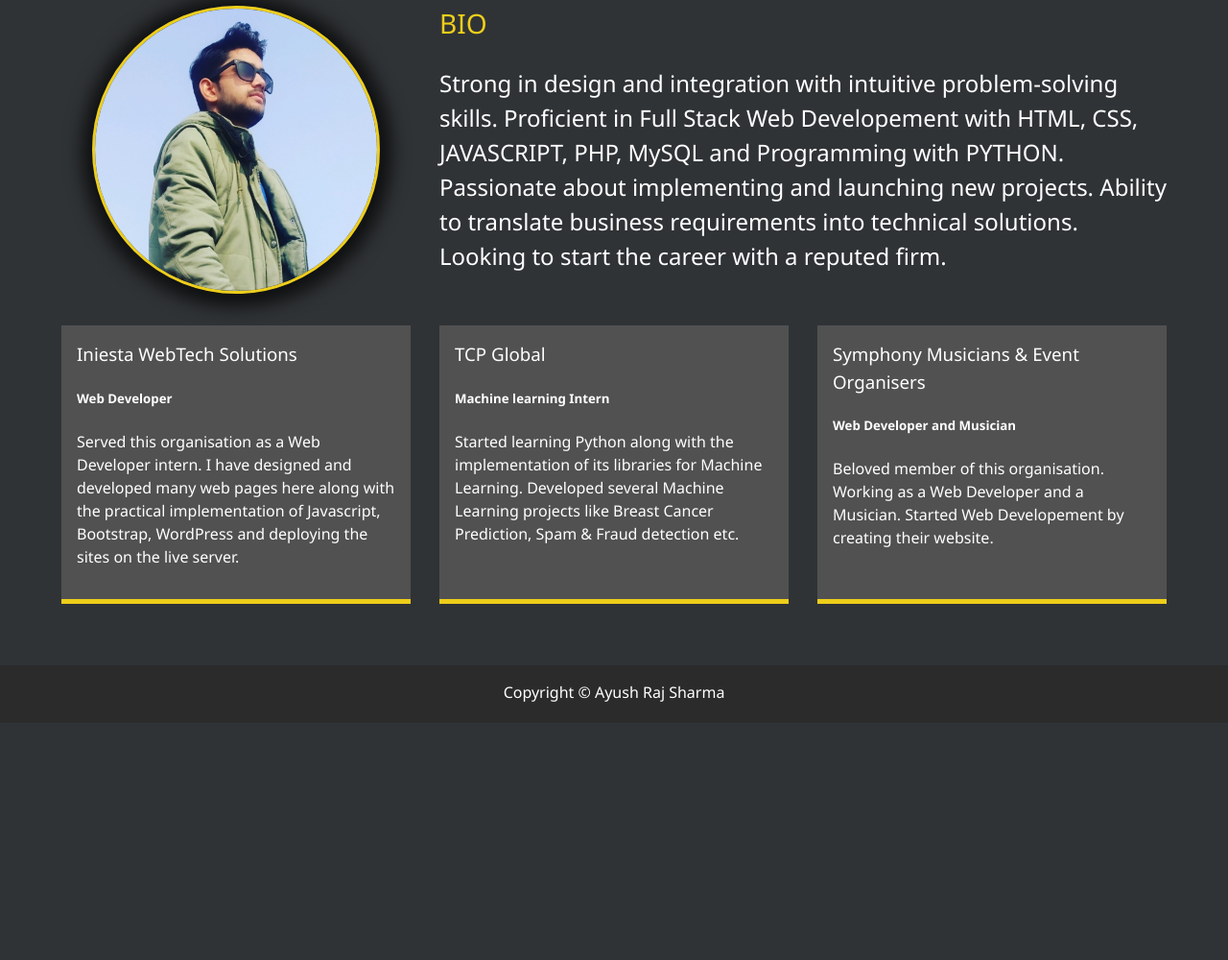
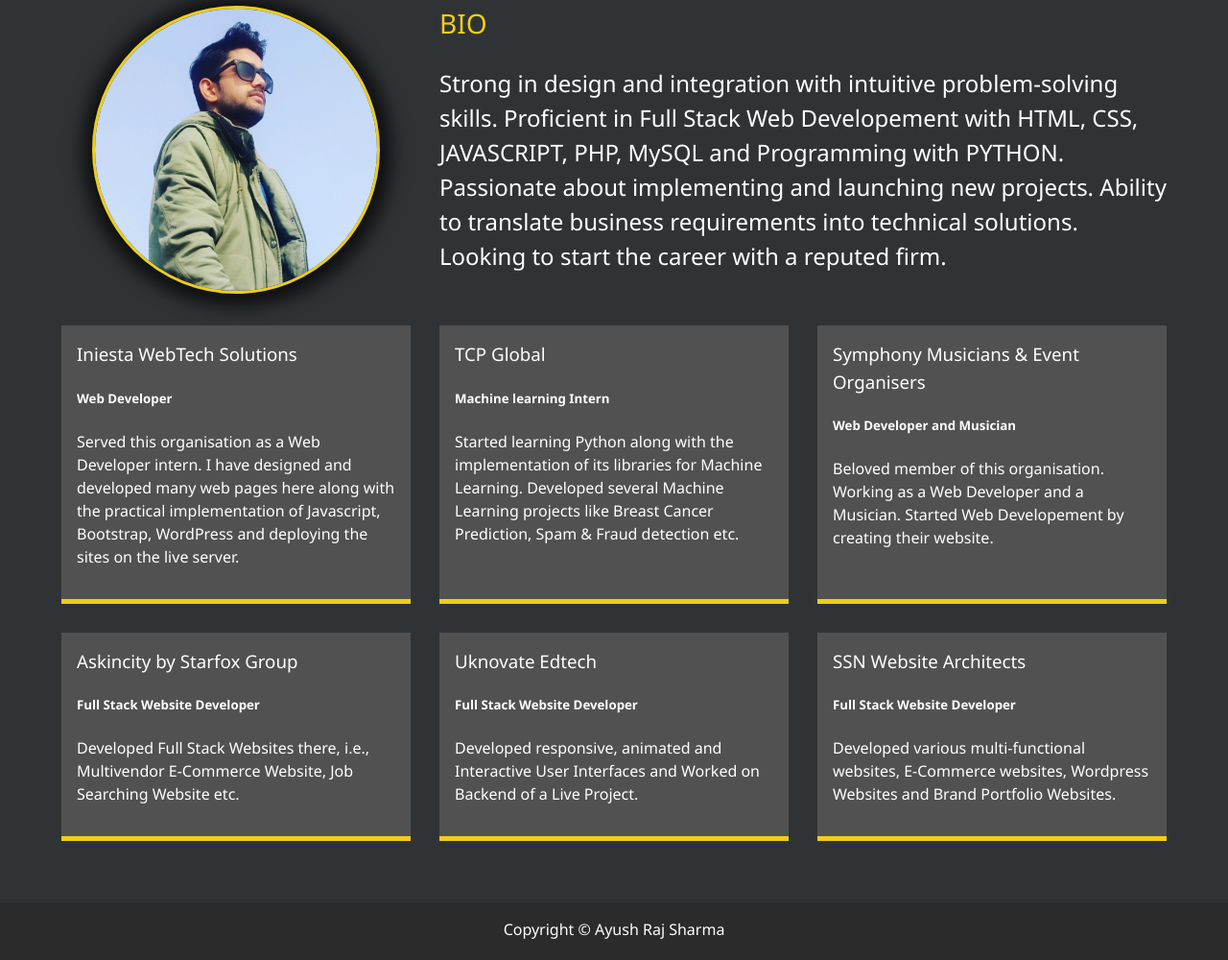
Before and after one commit to arsh-dev/ayushrajsharma, a website: page about.html in a window 1280 px wide. Shown: the part 279-1279 px from the top of the page at 96% size. Before the commit the page ends 1032 px from the top, so only its background shows below. Drawn offline with Linux system fonts and the light colour scheme.

Commit message:
Update about.html

```diff
--- a/about.html
+++ b/about.html
@@ -94,6 +94,31 @@
             a Musician. Started Web Developement by creating their website.
           </p>
         </div>
+
+        <div class="job job-4">
+          <h3>Askincity by Starfox Group</h3>
+          <h5>Full Stack Website Developer</h5>
+          <p>
+            Developed Full Stack Websites there, i.e., Multivendor E-Commerce Website, Job Searching Website etc.
+          </p>
+        </div>
+
+        <div class="job job-5">
+          <h3>Uknovate Edtech</h3>
+          <h5>Full Stack Website Developer</h5>
+          <p>
+            Developed responsive, animated and Interactive User Interfaces and Worked on Backend of a Live Project.
+          </p>
+        </div>
+
+        <div class="job job-6">
+          <h3>SSN Website Architects</h3>
+          <h5>Full Stack Website Developer</h5>
+          <p>
+            Developed various multi-functional websites, E-Commerce websites, Wordpress Websites and Brand Portfolio Websites.
+          </p>
+        </div>
+
       </div>
     </main>
 
```
